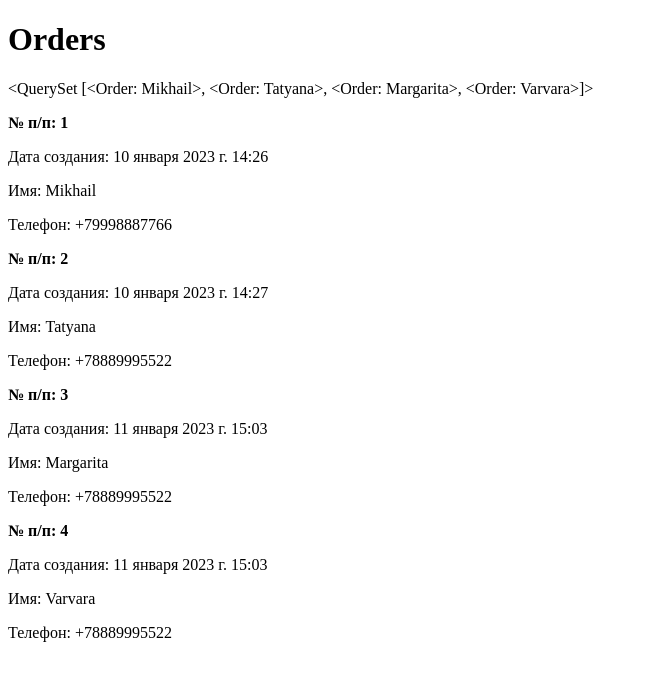
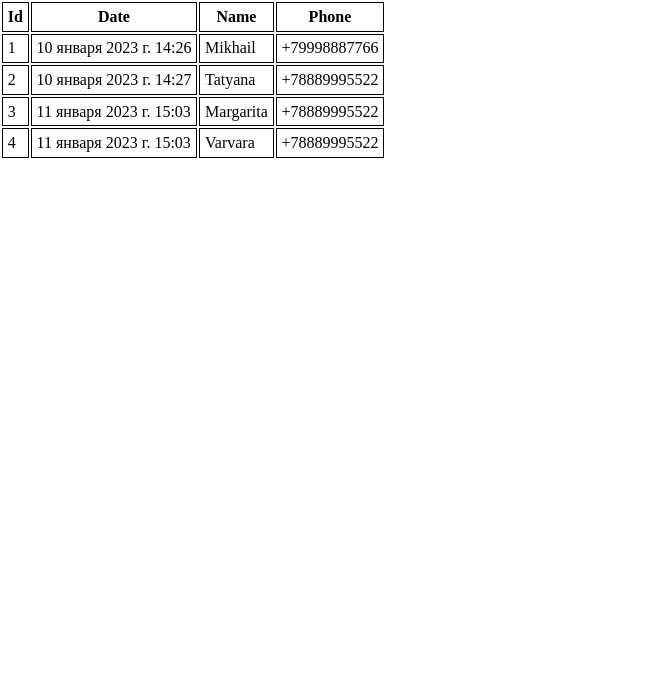
Before and after one commit to Giocatory/DjangoWeb, a Django app: page / in a window 1280 px wide. Shown: the top 681 px of the page, without its empty margins (0-653 px from the left). Run offline with Django 4.2, Linux system fonts and the light colour scheme; data comes from the database, SQL or seed files in the repository; both versions use the stored data as it was after the commit.

Commit message:
10.01.23

```diff
--- a/templates/index.html
+++ b/templates/index.html
@@ -5,20 +5,34 @@
     <title>Title</title>
 </head>
 <style>
-    h1:hover{
-        color: blue;
+    *{
+        box-sizing: border-box;
+        margin: 0;
+    }
+    th, td{
+        border: 1px solid black;
+        padding: .3em;
     }
 </style>
 <body>
-    <h1>Orders</h1>
-    {{ object_list }}
+<table>
+    <tr>
+        <th>Id</th>
+        <th>Date</th>
+        <th>Name</th>
+        <th>Phone</th>
+    </tr>
+    {% for obj in object_list %}
+        <tr>
+            <td>{{ obj.id }}</td>
+            <td>{{ obj.order_dt }}</td>
+            <td>{{ obj.order_name }}</td>
+            <td>{{ obj.order_phone }}</td>
+        </tr>
+{% endfor %}
+</table>
 
-{% for obj in object_list %}
-    <p><strong>№ п/п: {{ obj.id }}</strong></p>
-    <p>Дата создания: {{ obj.order_dt }}</p>
-    <p>Имя: {{ obj.order_name }}</p>
-    <p>Телефон: {{ obj.order_phone }}</p>
-{% endfor %}
+
 
 </body>
 </html>
```
Also changed, not shown: db.sqlite3.
